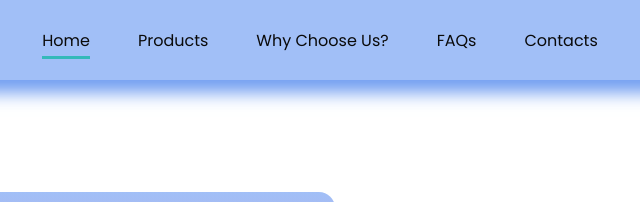
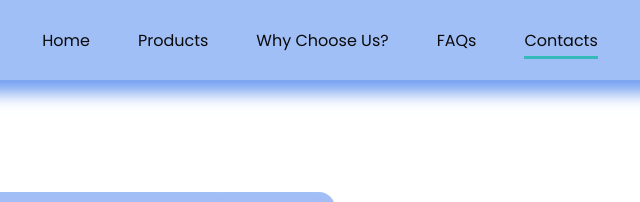
Before and after one commit to moshema10/Maple-Leaf-Dental-Lab, a plain HTML site: page contact.html in a window 1280 px wide. Shown: the top 202 px of the page, 288-928 px from the left. Drawn offline with Linux system fonts and the light colour scheme; a web font is replaced by a local one.

Commit message:
update contact

```diff
--- a/contact.html
+++ b/contact.html
@@ -22,11 +22,11 @@
         <a href="index.html" class="logo"><img class="image" src="./Images/canadian-maple-leaf.svg" width="80" height="60" ></a>
       </div>
       <ul>
-        <li><a href="index.html" class="active">Home</a></li>
+        <li><a href="index.html" >Home</a></li>
         <li><a href="index.html#products">Products</a></li>
         <li><a href="index.html#why-choose-us">Why Choose Us?</a></li>
         <li><a href="faqs.html">FAQs</a></li>
-        <li><a href="contact.html">Contacts</a></li>
+        <li><a href="contact.html" class="active">Contacts</a></li>
       </ul>
       <div class="icons">
         <a><img src="./Images/search.svg" width="20" height="20"></a>
```
